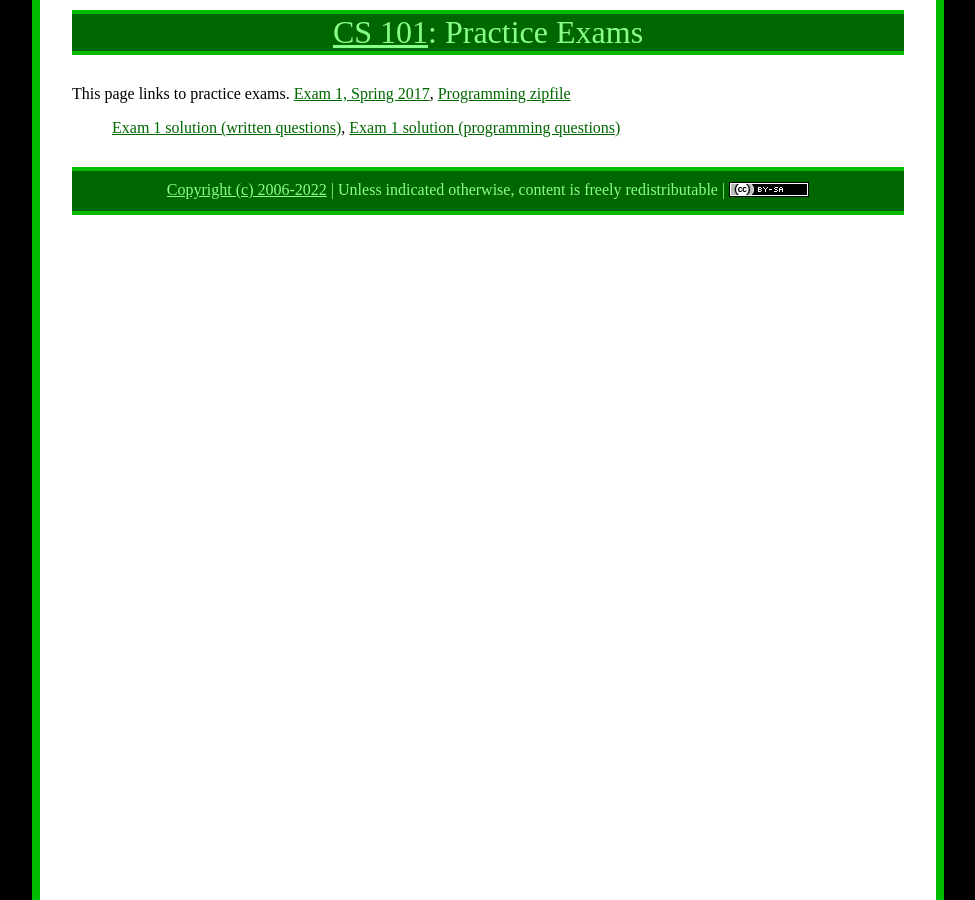
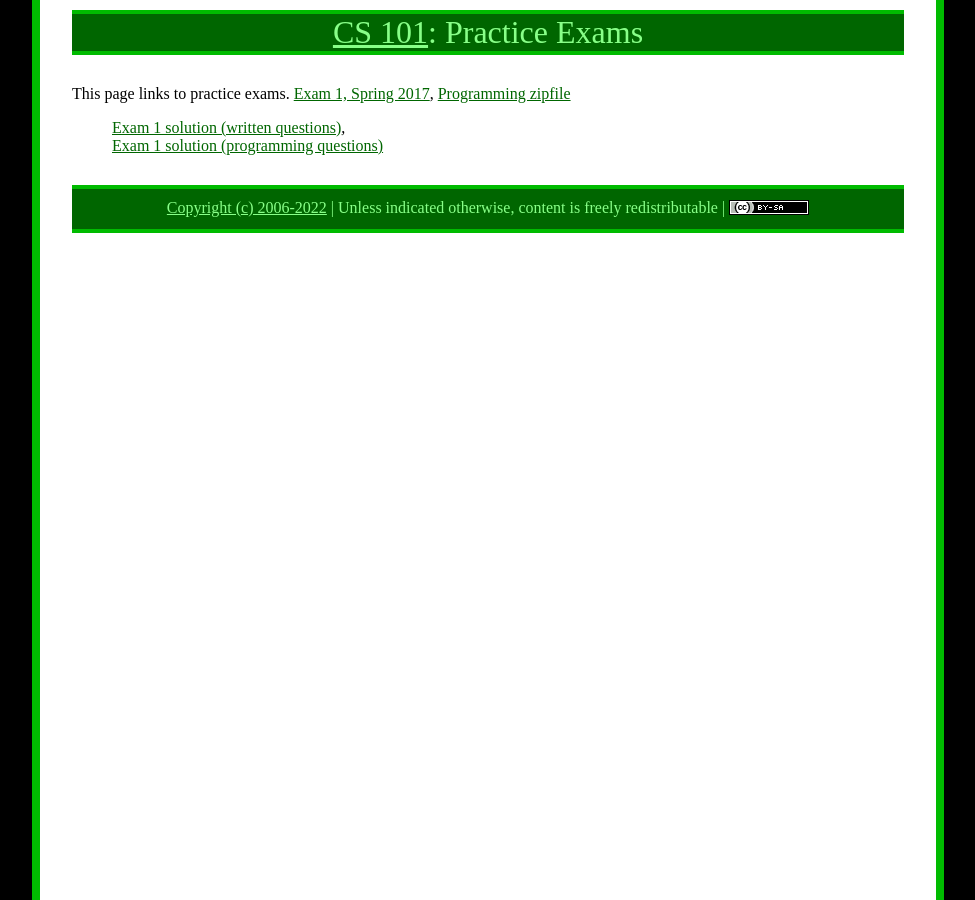
Before and after one commit to ycpcs/cs101-fall2022, a Jekyll site: the page built from practice/index.md, in a window 1280 px wide. Shown: the whole page, without its empty margins (152-1127 px from the left). Built offline with Jekyll 4.4.1, drawn with Linux system fonts in a browser that asks for light colours.

```diff
--- a/practice/index.md
+++ b/practice/index.md
@@ -7,7 +7,7 @@ This page links to practice exams.
 [Exam 1, Spring 2017](cs101-spring2017-exam01.pdf), [Programming zipfile](CS101_Exam01.zip)
 
 > [Exam 1 solution (written questions)](cs101-spring2017-exam01-solution.pdf),
-> [Exam 1 solution (programming questions)](CS101_Exam01_Solution.zip)
+> <br>[Exam 1 solution (programming questions)](CS101_Exam01_Solution.zip)
 
 
 <!--
```
